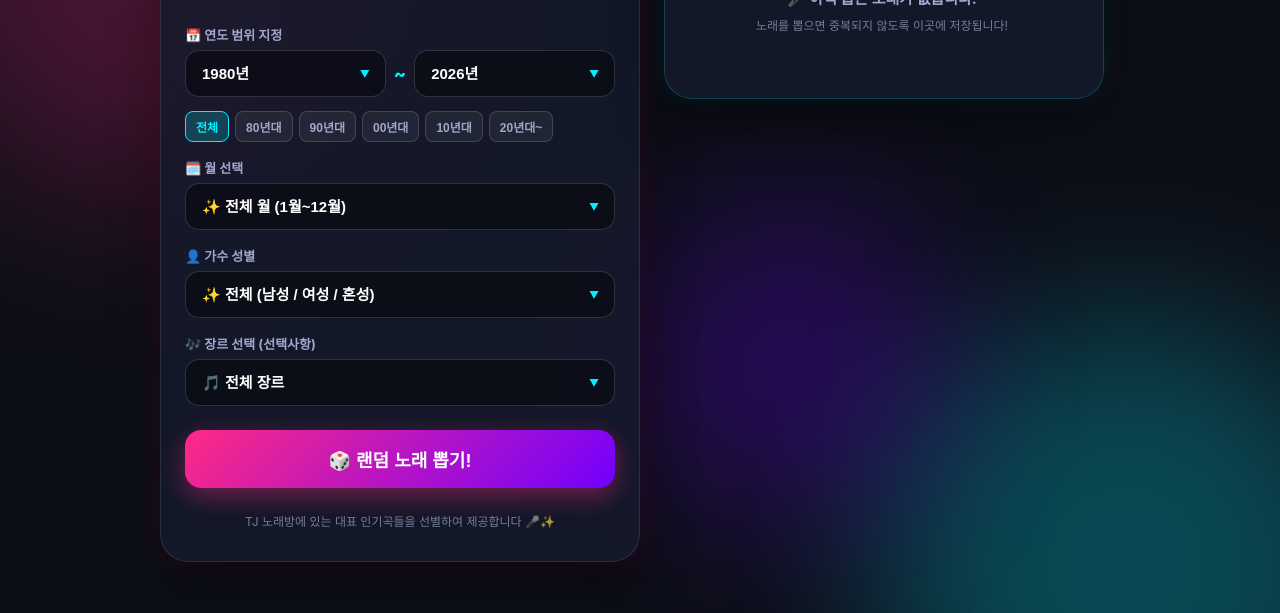
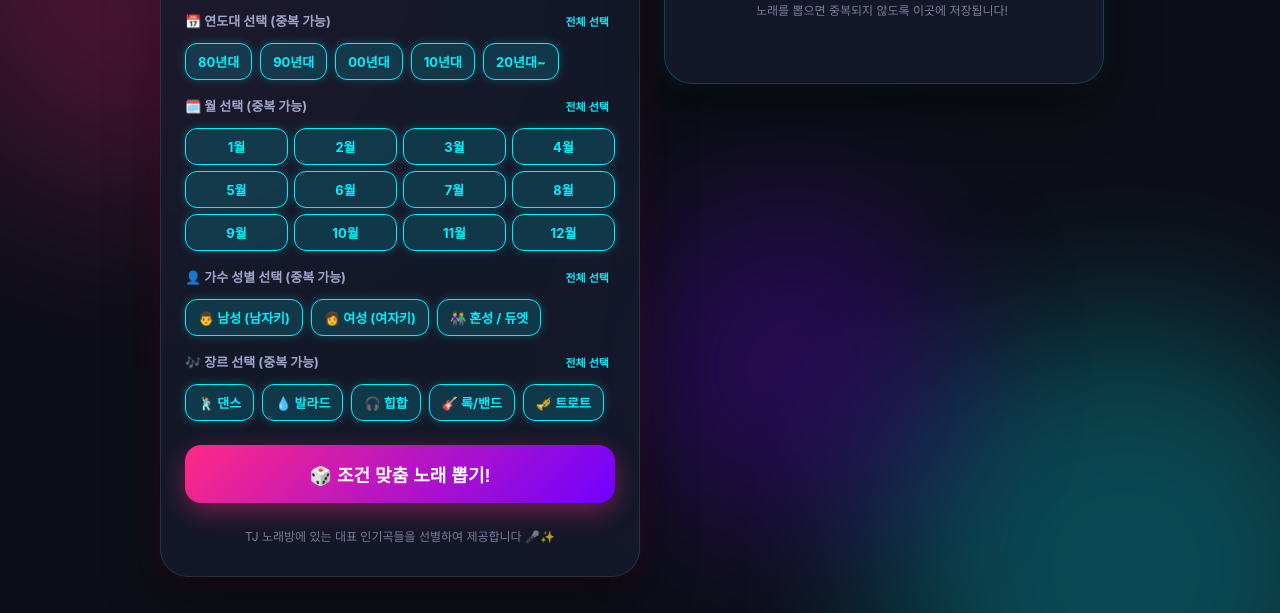
Before and after one commit to minsuk3238/noraebang, a plain HTML site: page index.html in a window 1280 px wide. Shown: the part 187-800 px from the top of the page. Drawn offline with Linux system fonts and the light colour scheme; a web font is replaced by a local one.

Commit message:
Add files via upload

```diff
--- a/app.js
+++ b/app.js
@@ -1,9 +1,4 @@
 document.addEventListener('DOMContentLoaded', () => {
-  const startYearSelect = document.getElementById('startYearSelect');
-  const endYearSelect = document.getElementById('endYearSelect');
-  const monthSelect = document.getElementById('monthSelect');
-  const presetBtns = document.querySelectorAll('.preset-btn');
-  const genreSelect = document.getElementById('genreSelect');
   const pickBtn = document.getElementById('pickBtn');
   const slotSection = document.getElementById('slotSection');
   const slotDisplay = document.getElementById('slotDisplay');
@@ -11,6 +6,7 @@ document.addEventListener('DOMContentLoaded', () => {
 
   const resYear = document.getElementById('resYear');
   const resGenre = document.getElementById('resGenre');
+  const resGender = document.getElementById('resGender');
   const resTjNum = document.getElementById('resTjNum');
   const resTitle = document.getElementById('resTitle');
   const resArtist = document.getElementById('resArtist');
@@ -26,104 +22,79 @@ document.addEventListener('DOMContentLoaded', () => {
   // Played Songs State Array (Loaded from localStorage)
   let playedHistory = JSON.parse(localStorage.getItem('tj_played_history')) || [];
 
-  // Available Year Range in DB
-  const minDbYear = 1980;
-  const maxDbYear = 2026;
+  renderHistoryList();
 
-  // Populate Start & End Year Options
-  function initYearOptions() {
-    startYearSelect.innerHTML = '';
-    endYearSelect.innerHTML = '';
-
-    for (let y = maxDbYear; y >= minDbYear; y--) {
-      const startOpt = document.createElement('option');
-      startOpt.value = y;
-      startOpt.textContent = `${y}년`;
-      startYearSelect.appendChild(startOpt);
-
-      const endOpt = document.createElement('option');
-      endOpt.value = y;
-      endOpt.textContent = `${y}년`;
-      endYearSelect.appendChild(endOpt);
-    }
-
-    // Default: 1980 ~ 2026
-    startYearSelect.value = minDbYear;
-    endYearSelect.value = maxDbYear;
+  // Helper: Get Checked Values from Name
+  function getCheckedValues(name) {
+    const checkboxes = document.querySelectorAll(`input[name="${name}"]:checked`);
+    return Array.from(checkboxes).map(cb => cb.value);
   }
 
-  initYearOptions();
-  renderHistoryList();
+  // Handle Select All / Toggle Buttons
+  document.querySelectorAll('.select-all-btn').forEach(btn => {
+    btn.addEventListener('click', () => {
+      const targetName = btn.dataset.target;
+      const checkboxes = document.querySelectorAll(`input[name="${targetName}"]`);
+      const allChecked = Array.from(checkboxes).every(cb => cb.checked);
 
-  // Preset Buttons Event Listeners
-  presetBtns.forEach(btn => {
-    btn.addEventListener('click', () => {
-      presetBtns.forEach(b => b.classList.remove('active'));
-      btn.classList.add('active');
+      checkboxes.forEach(cb => {
+        cb.checked = !allChecked;
+      });
 
-      const start = btn.dataset.start;
-      const end = btn.dataset.end;
-
-      startYearSelect.value = start;
-      endYearSelect.value = end;
+      btn.textContent = allChecked ? '전체 선택' : '전체 해제';
     });
   });
 
-  // Pick Random Song (Excluding Already Played Songs & Filtering Gender)
+  // Pick Random Song with Multi-Select Checkboxes (ANY Matching Algorithm)
   function pickSong() {
-    let startY = parseInt(startYearSelect.value, 10);
-    let endY = parseInt(endYearSelect.value, 10);
+    const selectedDecades = getCheckedValues('year-chip'); // e.g. ["1980-1989", "1990-1999"]
+    const selectedMonths = getCheckedValues('month-chip').map(Number); // e.g. [1, 2, 12]
+    const selectedGenders = getCheckedValues('gender-chip'); // e.g. ["남성", "여성"]
+    const selectedGenres = getCheckedValues('genre-chip'); // e.g. ["댄스", "발라드"]
 
-    // Swap if startYear > endYear
-    if (startY > endY) {
-      [startY, endY] = [endY, startY];
-      startYearSelect.value = startY;
-      endYearSelect.value = endY;
-    }
+    // Filter Candidate Songs
+    let candidateSongs = SONG_DATABASE.filter(song => {
+      // 1. Decade Range Check
+      let matchYear = true;
+      if (selectedDecades.length > 0) {
+        matchYear = selectedDecades.some(range => {
+          const [start, end] = range.split('-').map(Number);
+          return song.year >= start && song.year <= end;
+        });
+      }
 
-    const selectedMonth = monthSelect.value;
-    const genderSelect = document.getElementById('genderSelect');
-    const selectedGender = genderSelect.value;
-    const selectedGenre = genreSelect.value;
+      // 2. Month Check
+      let matchMonth = true;
+      if (selectedMonths.length > 0) {
+        matchMonth = selectedMonths.includes(song.month);
+      }
 
-    // Filter by year range (startY <= song.year <= endY)
-    let candidateSongs = SONG_DATABASE.filter(s => s.year >= startY && s.year <= endY);
+      // 3. Gender Check
+      let matchGender = true;
+      if (selectedGenders.length > 0) {
+        matchGender = selectedGenders.includes(song.gender);
+      }
 
-    // Filter by month
-    if (selectedMonth !== 'ALL') {
-      const monthNum = parseInt(selectedMonth, 10);
-      const filteredByMonth = candidateSongs.filter(s => s.month === monthNum);
-      if (filteredByMonth.length > 0) {
-        candidateSongs = filteredByMonth;
+      // 4. Genre Check
+      let matchGenre = true;
+      if (selectedGenres.length > 0) {
+        matchGenre = selectedGenres.includes(song.genre);
       }
-    }
 
-    // Filter by Gender (남성 / 여성 / 혼성)
-    if (selectedGender !== 'ALL') {
-      const filteredByGender = candidateSongs.filter(s => s.gender === selectedGender);
-      if (filteredByGender.length > 0) {
-        candidateSongs = filteredByGender;
-      }
-    }
-
-    // Filter by genre if selected
-    if (selectedGenre !== 'ALL') {
-      const filteredByGenre = candidateSongs.filter(s => s.genre === selectedGenre);
-      if (filteredByGenre.length > 0) {
-        candidateSongs = filteredByGenre;
-      }
-    }
+      return matchYear && matchMonth && matchGender && matchGenre;
+    });
 
     // CRITICAL: Exclude Already Played Songs (TJ number match)
     const playedTjNumbers = new Set(playedHistory.map(item => item.tj));
     let unplayedCandidates = candidateSongs.filter(s => !playedTjNumbers.has(s.tj));
 
-    // Handle case if ALL songs in selected range were already played
+    // Handle case if ALL songs in selected criteria were already played
     if (unplayedCandidates.length === 0) {
       if (candidateSongs.length > 0) {
-        alert("선택하신 조건(연도/월/성별/장르)의 모든 곡을 이미 한번씩 다 뽑으셨습니다! 불렀던 곡 리스트를 초기화하거나 조건을 변경해 보세요.");
+        alert("선택하신 체크박스 조건의 모든 곡을 이미 한 번씩 다 뽑으셨습니다! 불렀던 곡 리스트를 초기화하거나 체크 조건을 더 늘려보세요.");
         unplayedCandidates = candidateSongs; // Fallback
       } else {
+        alert("선택하신 조건에 맞는 곡이 없습니다. 체크박스를 1개 이상 선택해 보세요!");
         unplayedCandidates = SONG_DATABASE;
       }
     }
--- a/index.html
+++ b/index.html
@@ -26,83 +26,113 @@
       </header>
 
       <section class="control-panel">
+        <!-- 1. Decade / Year Multi-Select -->
         <div class="control-group">
-          <label>📅 연도 범위 지정</label>
-          <div class="range-select-container">
-            <div class="select-wrapper">
-              <select id="startYearSelect">
-                <!-- JS 동적 생성 -->
-              </select>
-            </div>
-            <span class="range-separator">~</span>
-            <div class="select-wrapper">
-              <select id="endYearSelect">
-                <!-- JS 동적 생성 -->
-              </select>
-            </div>
+          <div class="group-header">
+            <label>📅 연도대 선택 (중복 가능)</label>
+            <button type="button" class="select-all-btn" data-target="year-chip">전체 선택</button>
           </div>
-
-          <!-- Quick Preset Buttons -->
-          <div class="preset-buttons">
-            <button class="preset-btn active" data-start="1980" data-end="2026">전체</button>
-            <button class="preset-btn" data-start="1980" data-end="1989">80년대</button>
-            <button class="preset-btn" data-start="1990" data-end="1999">90년대</button>
-            <button class="preset-btn" data-start="2000" data-end="2009">00년대</button>
-            <button class="preset-btn" data-start="2010" data-end="2019">10년대</button>
-            <button class="preset-btn" data-start="2020" data-end="2026">20년대~</button>
+          <div class="chip-group" id="yearChipGroup">
+            <label class="checkbox-chip">
+              <input type="checkbox" name="year-chip" value="1980-1989" checked>
+              <span>80년대</span>
+            </label>
+            <label class="checkbox-chip">
+              <input type="checkbox" name="year-chip" value="1990-1999" checked>
+              <span>90년대</span>
+            </label>
+            <label class="checkbox-chip">
+              <input type="checkbox" name="year-chip" value="2000-2009" checked>
+              <span>00년대</span>
+            </label>
+            <label class="checkbox-chip">
+              <input type="checkbox" name="year-chip" value="2010-2019" checked>
+              <span>10년대</span>
+            </label>
+            <label class="checkbox-chip">
+              <input type="checkbox" name="year-chip" value="2020-2026" checked>
+              <span>20년대~</span>
+            </label>
           </div>
         </div>
 
+        <!-- 2. Month Multi-Select -->
         <div class="control-group">
-          <label for="monthSelect">🗓️ 월 선택</label>
-          <div class="select-wrapper">
-            <select id="monthSelect">
-              <option value="ALL">✨ 전체 월 (1월~12월)</option>
-              <option value="1">1월</option>
-              <option value="2">2월</option>
-              <option value="3">3월</option>
-              <option value="4">4월</option>
-              <option value="5">5월</option>
-              <option value="6">6월</option>
-              <option value="7">7월</option>
-              <option value="8">8월</option>
-              <option value="9">9월</option>
-              <option value="10">10월</option>
-              <option value="11">11월</option>
-              <option value="12">12월</option>
-            </select>
+          <div class="group-header">
+            <label>🗓️ 월 선택 (중복 가능)</label>
+            <button type="button" class="select-all-btn" data-target="month-chip">전체 선택</button>
+          </div>
+          <div class="chip-group grid-months" id="monthChipGroup">
+            <label class="checkbox-chip"><input type="checkbox" name="month-chip" value="1" checked><span>1월</span></label>
+            <label class="checkbox-chip"><input type="checkbox" name="month-chip" value="2" checked><span>2월</span></label>
+            <label class="checkbox-chip"><input type="checkbox" name="month-chip" value="3" checked><span>3월</span></label>
+            <label class="checkbox-chip"><input type="checkbox" name="month-chip" value="4" checked><span>4월</span></label>
+            <label class="checkbox-chip"><input type="checkbox" name="month-chip" value="5" checked><span>5월</span></label>
+            <label class="checkbox-chip"><input type="checkbox" name="month-chip" value="6" checked><span>6월</span></label>
+            <label class="checkbox-chip"><input type="checkbox" name="month-chip" value="7" checked><span>7월</span></label>
+            <label class="checkbox-chip"><input type="checkbox" name="month-chip" value="8" checked><span>8월</span></label>
+            <label class="checkbox-chip"><input type="checkbox" name="month-chip" value="9" checked><span>9월</span></label>
+            <label class="checkbox-chip"><input type="checkbox" name="month-chip" value="10" checked><span>10월</span></label>
+            <label class="checkbox-chip"><input type="checkbox" name="month-chip" value="11" checked><span>11월</span></label>
+            <label class="checkbox-chip"><input type="checkbox" name="month-chip" value="12" checked><span>12월</span></label>
           </div>
         </div>
 
+        <!-- 3. Artist Gender Multi-Select -->
         <div class="control-group">
-          <label for="genderSelect">👤 가수 성별</label>
-          <div class="select-wrapper">
-            <select id="genderSelect">
-              <option value="ALL">✨ 전체 (남성 / 여성 / 혼성)</option>
-              <option value="남성">👨 남성 가수 (남자키)</option>
-              <option value="여성">👩 여성 가수 (여자키)</option>
-              <option value="혼성">👫 혼성 / 듀엣</option>
-            </select>
+          <div class="group-header">
+            <label>👤 가수 성별 선택 (중복 가능)</label>
+            <button type="button" class="select-all-btn" data-target="gender-chip">전체 선택</button>
+          </div>
+          <div class="chip-group" id="genderChipGroup">
+            <label class="checkbox-chip">
+              <input type="checkbox" name="gender-chip" value="남성" checked>
+              <span>👨 남성 (남자키)</span>
+            </label>
+            <label class="checkbox-chip">
+              <input type="checkbox" name="gender-chip" value="여성" checked>
+              <span>👩 여성 (여자키)</span>
+            </label>
+            <label class="checkbox-chip">
+              <input type="checkbox" name="gender-chip" value="혼성" checked>
+              <span>👫 혼성 / 듀엣</span>
+            </label>
           </div>
         </div>
 
+        <!-- 4. Genre Multi-Select -->
         <div class="control-group">
-          <label for="genreSelect">🎶 장르 선택 (선택사항)</label>
-          <div class="select-wrapper">
-            <select id="genreSelect">
-              <option value="ALL">🎵 전체 장르</option>
-              <option value="댄스">🕺 댄스 / 신나는 곡</option>
-              <option value="발라드">💧 발라드 / 감성</option>
-              <option value="힙합">🎧 힙합 / 랩</option>
-              <option value="록/밴드">🎸 록 / 밴드</option>
-              <option value="트로트">🎺 트로트</option>
-            </select>
+          <div class="group-header">
+            <label>🎶 장르 선택 (중복 가능)</label>
+            <button type="button" class="select-all-btn" data-target="genre-chip">전체 선택</button>
+          </div>
+          <div class="chip-group" id="genreChipGroup">
+            <label class="checkbox-chip">
+              <input type="checkbox" name="genre-chip" value="댄스" checked>
+              <span>🕺 댄스</span>
+            </label>
+            <label class="checkbox-chip">
+              <input type="checkbox" name="genre-chip" value="발라드" checked>
+              <span>💧 발라드</span>
+            </label>
+            <label class="checkbox-chip">
+              <input type="checkbox" name="genre-chip" value="힙합" checked>
+              <span>🎧 힙합</span>
+            </label>
+            <label class="checkbox-chip">
+              <input type="checkbox" name="genre-chip" value="록/밴드" checked>
+              <span>🎸 록/밴드</span>
+            </label>
+            <label class="checkbox-chip">
+              <input type="checkbox" name="genre-chip" value="트로트" checked>
+              <span>🎺 트로트</span>
+            </label>
           </div>
         </div>
 
         <button id="pickBtn" class="pick-btn">
           <span class="btn-glow"></span>
-          <span class="btn-text">🎲 랜덤 노래 뽑기!</span>
+          <span class="btn-text">🎲 조건 맞춤 노래 뽑기!</span>
         </button>
       </section>
 
--- a/styles.css
+++ b/styles.css
@@ -336,10 +336,90 @@ body {
   color: var(--text-sub);
 }
 
-.range-select-container {
+.group-header {
   display: flex;
+  justify-content: space-between;
   align-items: center;
+  margin-bottom: 6px;
+}
+
+.group-header label {
+  font-size: 13px;
+  font-weight: 700;
+  color: var(--text-sub);
+}
+
+.select-all-btn {
+  background: transparent;
+  border: none;
+  color: var(--secondary-neon);
+  font-size: 11px;
+  font-weight: 700;
+  cursor: pointer;
+  padding: 2px 6px;
+  border-radius: 4px;
+  transition: all 0.15s ease;
+}
+
+.select-all-btn:hover {
+  background: rgba(0, 240, 255, 0.1);
+  text-decoration: underline;
+}
+
+.chip-group {
+  display: flex;
+  flex-wrap: wrap;
   gap: 8px;
+}
+
+.grid-months {
+  display: grid;
+  grid-template-columns: repeat(4, 1fr);
+  gap: 6px;
+}
+
+.checkbox-chip {
+  position: relative;
+  display: inline-flex;
+  align-items: center;
+  justify-content: center;
+  cursor: pointer;
+  user-select: none;
+}
+
+.checkbox-chip input[type="checkbox"] {
+  position: absolute;
+  opacity: 0;
+  width: 0;
+  height: 0;
+}
+
+.checkbox-chip span {
+  display: inline-block;
+  background: rgba(255, 255, 255, 0.05);
+  border: 1.5px solid rgba(255, 255, 255, 0.15);
+  color: var(--text-sub);
+  font-size: 13px;
+  font-weight: 600;
+  padding: 8px 12px;
+  border-radius: 12px;
+  transition: all 0.2s ease;
+  width: 100%;
+  text-align: center;
+}
+
+.checkbox-chip:hover span {
+  border-color: rgba(0, 240, 255, 0.4);
+  color: var(--text-main);
+  background: rgba(255, 255, 255, 0.1);
+}
+
+.checkbox-chip input[type="checkbox"]:checked + span {
+  background: rgba(0, 240, 255, 0.15);
+  border-color: var(--secondary-neon);
+  color: var(--secondary-neon);
+  font-weight: 700;
+  box-shadow: 0 0 10px rgba(0, 240, 255, 0.25);
 }
 
 .range-select-container .select-wrapper {
```
